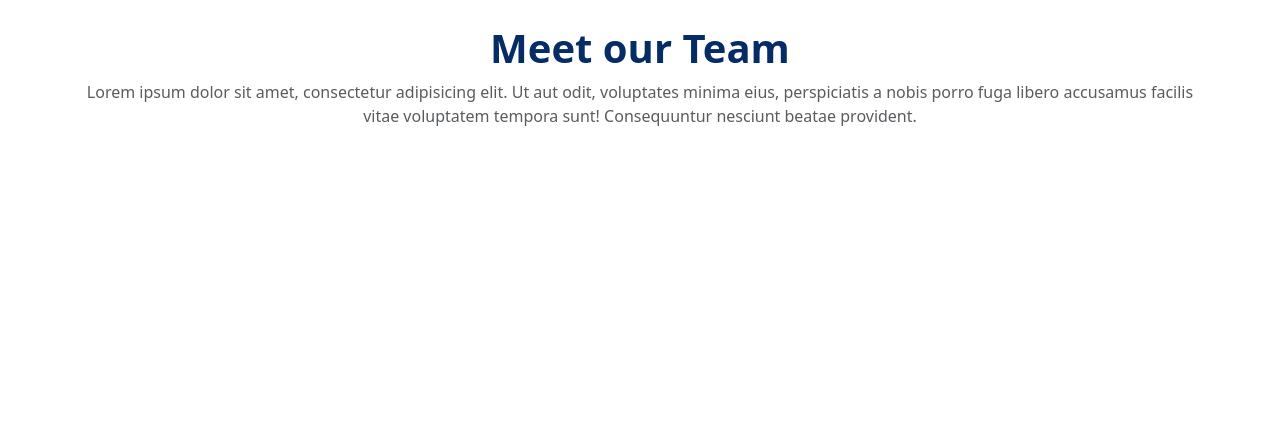
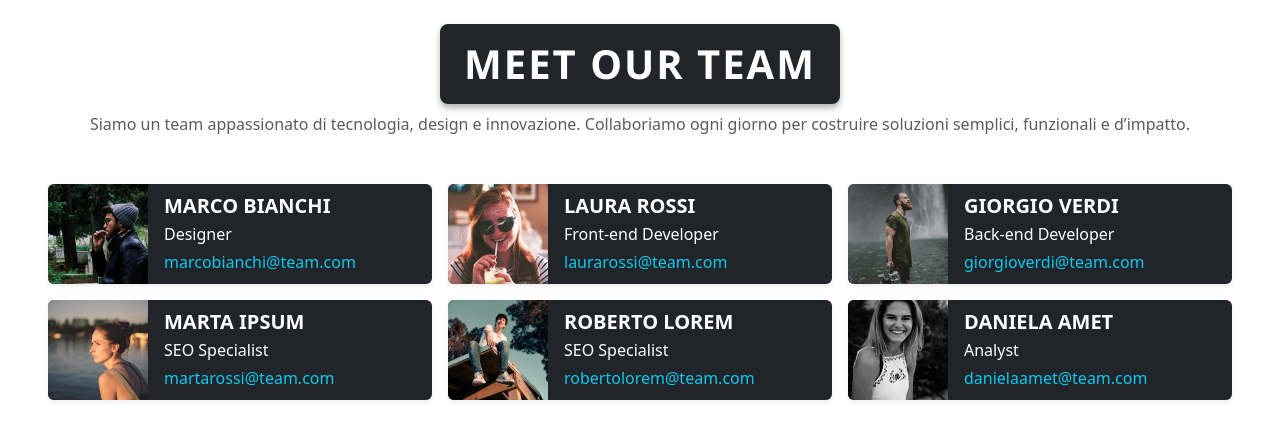
Before and after one commit to amletodellaloggia/js-our-team, a plain HTML site: page index.html in a window 1280 px wide. Drawn offline with nearby package versions, Linux system fonts and the light colour scheme.

Commit message:
[add] css (style.css) [upd + add] index.html (new formatting, h1, bootstrap) script.js (spread, rest operator, appending to assemble card, appendchild to container)

```diff
--- /dev/null
+++ b/css/style.css
@@ -0,0 +1,19 @@
+/* CSS RESET */
+* {
+  margin: 0;
+  padding: 0;
+  box-sizing: border-box;
+}
+/* H1 */
+.team-title {
+  background-color: #212529;
+  color: #fff;
+  font-weight: 700;
+  text-transform: uppercase;
+  padding: 1rem 1.5rem;
+  border-radius: 0.5rem;
+  box-shadow: 0 4px 6px rgb(0 0 0 / 0.3);
+  display: inline-block;
+  font-family: 'Segoe UI', Tahoma, Geneva, Verdana, sans-serif;
+  letter-spacing: 0.05em;
+}
--- a/index.html
+++ b/index.html
@@ -1,21 +1,21 @@
 <!DOCTYPE html>
-<html lang="it">
+<html lang="EN">
 
 <head>
 	<meta charset="UTF-8" />
 	<meta name="viewport" content="width=device-width, initial-scale=1.0" />
 	<title>Team Page</title>
 	<link href="https://cdn.jsdelivr.net/npm/bootstrap@5.3.0/dist/css/bootstrap.min.css" rel="stylesheet" />
+	<link rel="stylesheet" href="./css/style.css" />
 </head>
 
 <body>
 	<div class="container py-4">
 		<div class="text-center mb-4">
-			<h1 class="fw-bold text-primary-emphasis">Meet our Team</h1>
+			<h1 class="team-title">Meet our Team</h1>
 			<p class="text-muted mb-0">
-				Lorem ipsum dolor sit amet, consectetur adipisicing elit. Ut aut odit,
-				voluptates minima eius, perspiciatis a nobis porro fuga libero accusamus
-				facilis vitae voluptatem tempora sunt! Consequuntur nesciunt beatae provident.
+				Siamo un team appassionato di tecnologia, design e innovazione. Collaboriamo ogni giorno per costruire
+				soluzioni semplici, funzionali e d’impatto.
 			</p>
 		</div>
 	</div>
--- a/script.js
+++ b/script.js
@@ -39,6 +39,7 @@ const teamMembers = [
 
 // Prendo il contenitore DOM dove inserirò le card
 const container = document.getElementById("team-container");
+container.classList.add("row", "gx-3", "gy-3", "px-3", "px-md-5"); // Aggiungo classi Bootstrap
 
 // Per ogni membro del team, creo una card
 teamMembers.forEach((member) => {
@@ -51,8 +52,7 @@ teamMembers.forEach((member) => {
 
   // Creo la card (uso d-flex per disporre immagine + testo orizzontalmente)
   const card = document.createElement("div");
-  card.className =
-    "card bg-dark text-white d-flex flex-row align-items-center overflow-hidden";
+  card.className = "bg-dark text-white d-flex flex-row align-items-center overflow-hidden shadow-sm rounded";
 
   // Creo l'immagine del membro (sarà affiancata al testo)
   const image = document.createElement("img");
@@ -84,4 +84,14 @@ teamMembers.forEach((member) => {
     innerText: email,
     className: "text-info text-decoration-none",
   });
+  // Inserisco i contenuti nel body usando spread + rest operator
+  const content = [title, subtitle, emailLink];
+  body.append(...content); // Uso spread per appendere tutti
+
+  // Assemblo card con immagine e body
+  card.append(image, body);
+  col.append(card);
+
+  // Inserisco la colonna nel container principale
+  container.appendChild(col);
 });
```
